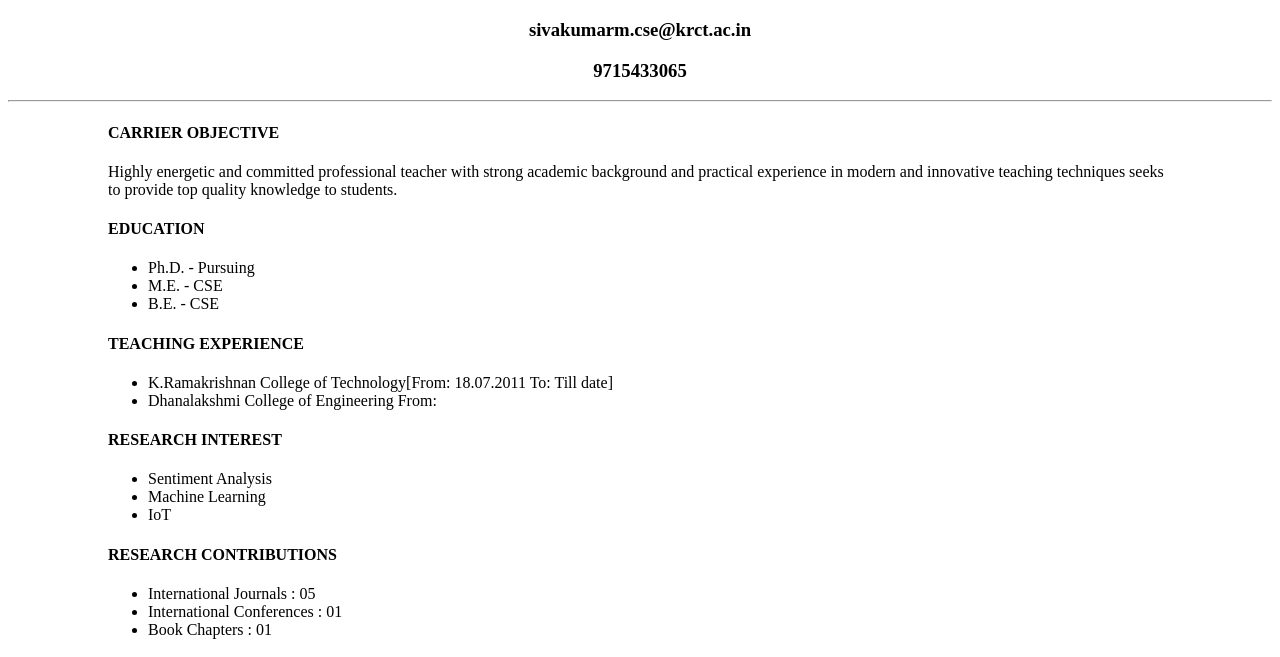
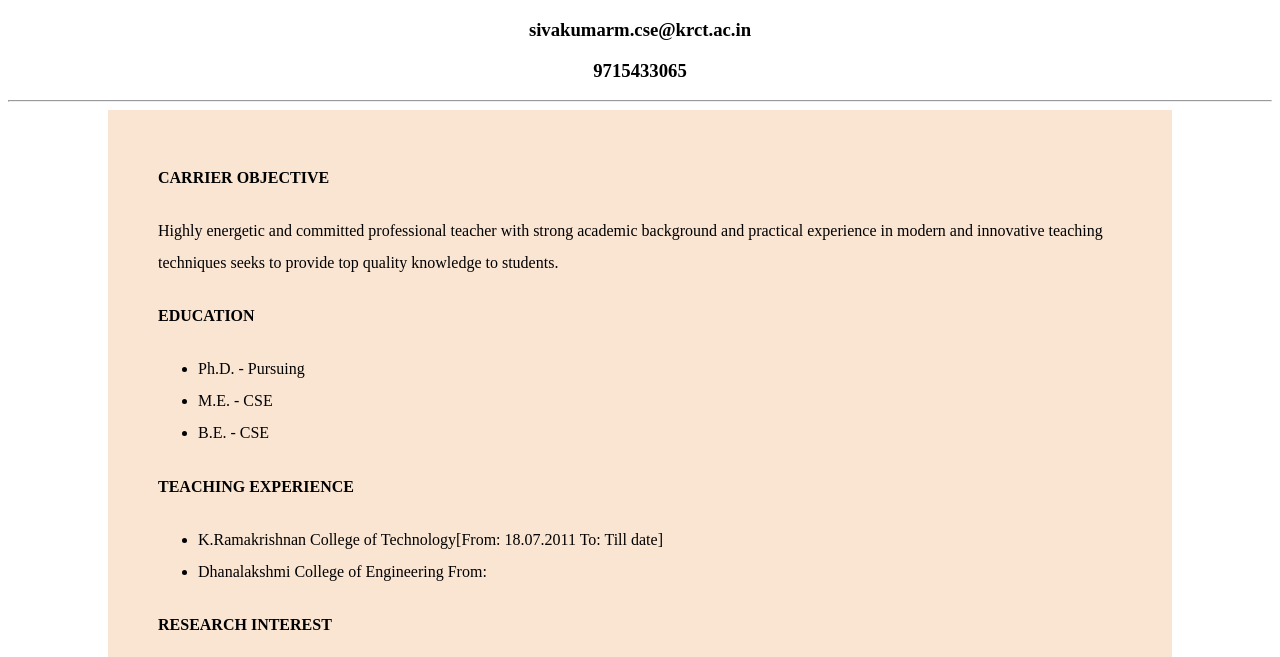
Before and after one commit to sivacse1983/sivacse1983.github.io, a plain HTML site: page index.html in a window 1280 px wide. Shown: the part 61-718 px from the top of the page. Drawn offline with Linux system fonts and the light colour scheme.

Commit message:
Update index.html

```diff
--- a/index.html
+++ b/index.html
@@ -13,8 +13,14 @@
 		}
 		.main
 		{
+			background-color:#FAE5D3  ;
 			margin-left:100px;
 			margin-right:100px;
+			padding-top: 30px;
+			padding-right: 30px;
+			padding-bottom: 30px;
+			padding-left: 50px;
+			line-height: 2;
 		}
 		</style>
 	</head>
```
